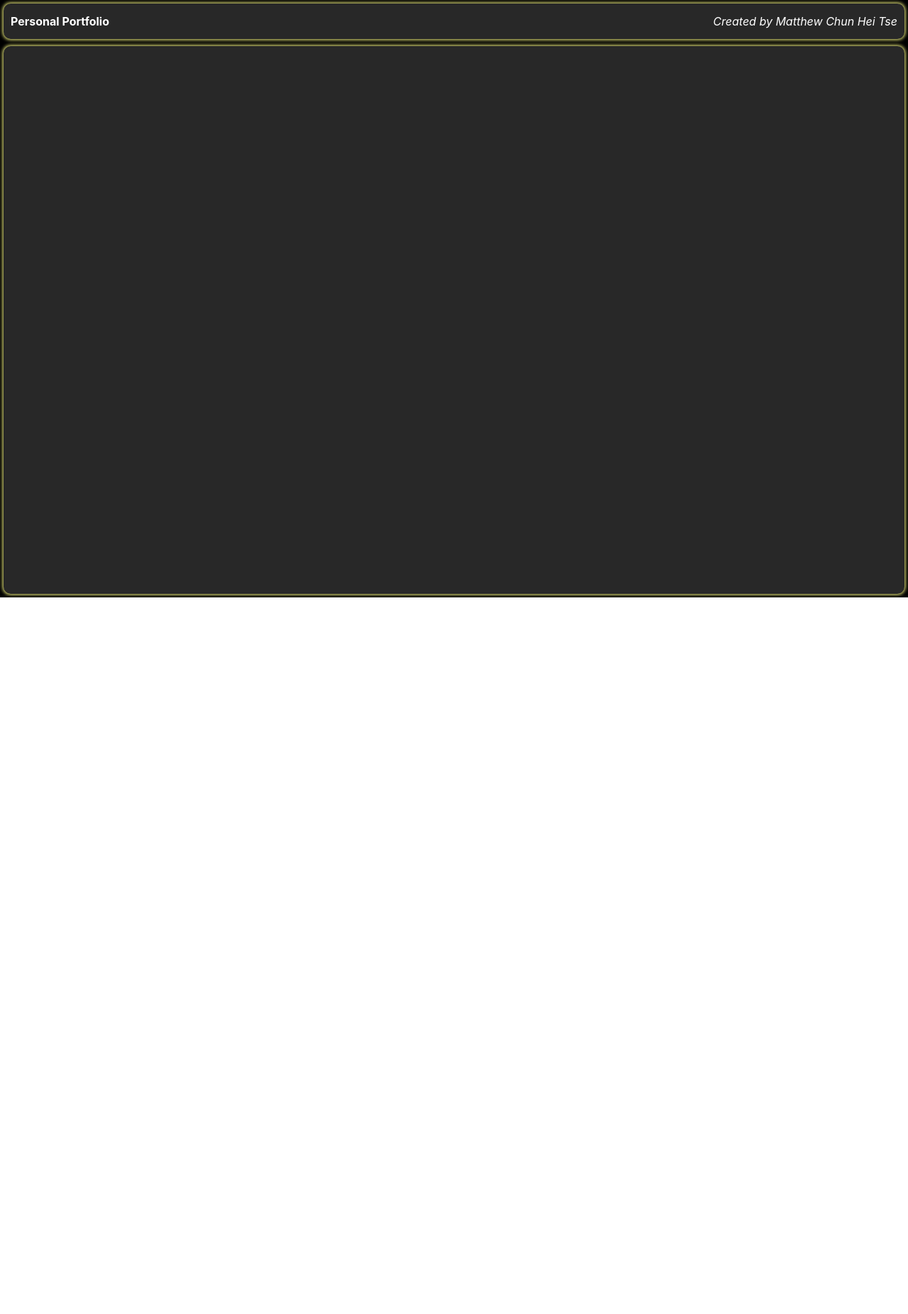
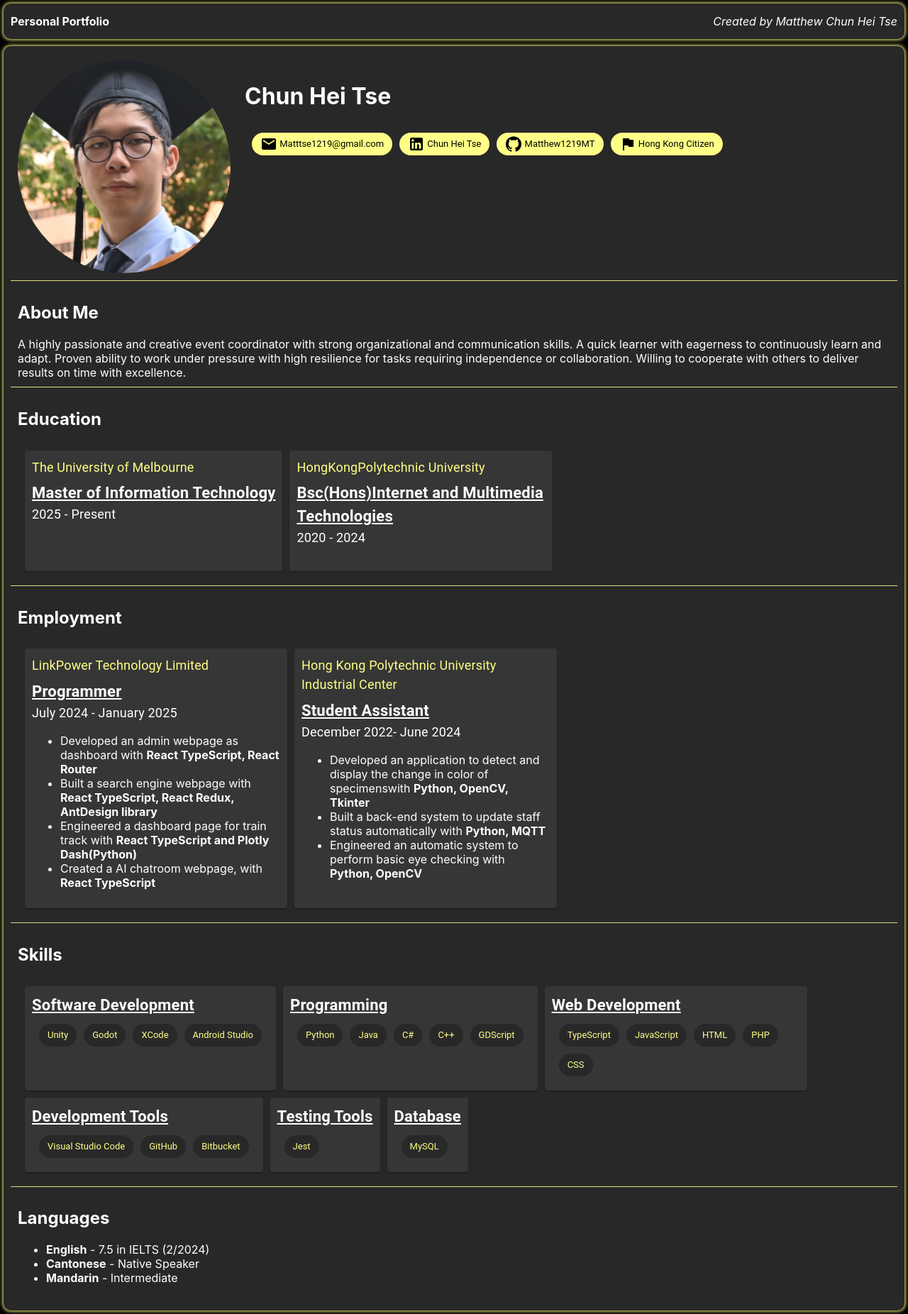
Before and after one commit to Matthew1219MT/Portfolio, a React (Create React App) app: page /#/about-me in a window 1280 px wide. Shown: the whole page at 71% size. Before the commit the page ends 842 px from the top, so only its background shows below. Built offline with nearby package versions, Linux system fonts and the light colour scheme.

Commit message:
Project Taggings and Debug

```diff
--- a/src/components/AboutMe.css
+++ b/src/components/AboutMe.css
@@ -23,9 +23,8 @@
     background-color: var(--light-yellow) !important;
 }
 
-.about-me-skill-chip {
-    color: var(--light-yellow)!important;
-    background-color: var(--dark-grey) !important;
+.about-me-chip:hover {
+    box-shadow: 0 0 5px 3px var(--light-yellow) !important;
 }
 
 .about-me-chip-label {
@@ -35,8 +34,9 @@
     align-items: center;
 }
 
-.about-me-chip:hover {
-    box-shadow: 0 0 5px 3px var(--light-yellow) !important;
+.about-me-skill-chip {
+    color: var(--light-yellow)!important;
+    background-color: var(--dark-grey) !important;
 }
 
 .about-me-divider {
--- a/src/components/AboutMe.tsx
+++ b/src/components/AboutMe.tsx
@@ -1,7 +1,7 @@
 import { Avatar, Chip, Divider, Card, Typography, CardContent } from "@mui/material";
 import { message } from "antd";
 import './AboutMe.css';
-import { GitHub, LinkedIn, Mail } from "@mui/icons-material";
+import { Flag, GitHub, LinkedIn, Mail } from "@mui/icons-material";
 import { ReactNode } from "react";
 
 const AboutMe: React.FC = () => {
@@ -56,9 +56,9 @@ const AboutMe: React.FC = () => {
             <Typography gutterBottom sx={{ color: 'white', fontSize: 18 }}>
                 {date}
             </Typography>
-            <Typography gutterBottom sx={{ color: 'white', fontSize: 16 }}>
+            <div style={{ color: 'white', fontSize: '16px'}}>
                 {content}
-            </Typography>
+            </div>
         </Card>);
     }
 
@@ -72,11 +72,11 @@ const AboutMe: React.FC = () => {
             <Typography sx={{ color: 'white', fontSize: 22, fontWeight: 700 }}>
                 <u>{category}</u>
             </Typography>
-            <Typography className="about-me-sub-container">
+            <div className="about-me-container">
                 {skills.map((skill, index)=>{
                     return <Chip className='about-me-skill-chip' label={skill} key={index}/>
                 })}
-            </Typography>
+            </div>
         </Card>);
     }
 
@@ -87,9 +87,10 @@ const AboutMe: React.FC = () => {
             <div className='about-me-sub-container'>
                 <h1>Chun Hei Tse</h1>
                 <div className='about-me-container'>
-                    <Chip className='about-me-chip' label={<div className='about-me-chip-label'><Mail/>&nbsp;Matttse1219@gmail.com</div>} onClick={() => {CopyHandler('Matttse1219@gmail.com')}}></Chip>
-                    <Chip className='about-me-chip' label={<div className='about-me-chip-label'><LinkedIn/>&nbsp;Chun Hei Tse</div>} onClick={() => {window.open('https://www.linkedin.com/in/chun-hei-tse-7a8785300/', "_blank", "noreferrer")}}></Chip>
-                    <Chip className='about-me-chip' label={<div className='about-me-chip-label'><GitHub/>&nbsp;Matthew1219MT</div>} onClick={() => {window.open('https://github.com/Matthew1219MT', "_blank", "noreferrer")}}></Chip>
+                    <Chip className='about-me-chip' label={<div className='about-me-chip-label'><Mail/>&nbsp;Matttse1219@gmail.com</div>} onClick={() => {CopyHandler('Matttse1219@gmail.com')}}/>
+                    <Chip className='about-me-chip' label={<div className='about-me-chip-label'><LinkedIn/>&nbsp;Chun Hei Tse</div>} onClick={() => {window.open('https://www.linkedin.com/in/chun-hei-tse-7a8785300/', "_blank", "noreferrer")}}/>
+                    <Chip className='about-me-chip' label={<div className='about-me-chip-label'><GitHub/>&nbsp;Matthew1219MT</div>} onClick={() => {window.open('https://github.com/Matthew1219MT', "_blank", "noreferrer")}}/>
+                    <Chip className='about-me-chip' label={<div className='about-me-chip-label' onClick={() => {messageApi.open({ type: 'info', content: 'Hello ! 你食咗飯未 ?'});}}><Flag/>&nbsp;Hong Kong Citizen</div>}/>
                 </div>
             </div>
         </div>
--- a/src/components/AcademicProjects.css
+++ b/src/components/AcademicProjects.css
@@ -14,10 +14,27 @@
 
 .academic-projects-card {
     width: 350px;
-    height: 250px;
+    min-height: 250px;
     background-color: var(--grey) !important;
 }
 
 .academic-projects-card:hover {
     box-shadow: 0 0 5px 3px var(--light-yellow) !important;
 }
+
+.academic-projects-chip-container {
+    display: flex;
+    flex-direction: row;
+    flex-wrap: wrap;
+    gap: 10px;
+}
+
+.academic-projects-divider {
+    margin: 20px 0px 20px 0px;
+    background-color: var(--light-yellow);
+}
+
+.academic-projects-tool-chip, .academic-projects-language-chip {
+    color: var(--light-yellow)!important;
+    background-color: var(--dark-grey)!important;
+}
--- a/src/components/Foundation.tsx
+++ b/src/components/Foundation.tsx
@@ -1,4 +1,4 @@
-import { BrowserRouter, Routes, Route, createBrowserRouter, RouterProvider, useNavigate } from "react-router-dom";
+import { HashRouter, Routes, Route, useNavigate } from "react-router-dom";
 import AcademicProjects from "./AcademicProjects";
 import './Foundation.css';
 import ProjectShowcase from "./ProjectShowcase";
@@ -15,16 +15,16 @@ const Foundation: React.FC = () => {
                 <i>Created by Matthew Chun Hei Tse</i>
             </div>
             <div className='foundation-body'>
-                <BrowserRouter basename="Portfolio">
+                <HashRouter>
                     <Routes>
                         <Route path="/" element={<Homepage/>}/>
                         <Route path="/about-me" element={<AboutMe/>}/>
                         <Route path="/academic-projects" element={<AcademicProjects/>}/>
                         {ProjectsInfo.map((project, index) => {
-                            return <Route key={index} path={`/academic-projects${project.path}`} element={<ProjectShowcase title={project.title} video={project.video} content={project.content}/>}></Route>
+                            return <Route key={index} path={`/academic-projects${project.path}`} element={<ProjectShowcase project={project}/>}></Route>
                         })}
                     </Routes>
-                </BrowserRouter>
+                </HashRouter>
             </div>
         </div>
     )
--- a/src/components/ProjectShowcase.css
+++ b/src/components/ProjectShowcase.css
@@ -19,6 +19,7 @@
     flex: 3;
     display: flex;
     flex-direction: column;
+    gap: 20px;
 }
 
 .project-showcase-video-player {
@@ -34,7 +35,7 @@
 
 .project-showcase-project-card {
     width: 100%;
-    height: 250px ;
+    min-height: 250px ;
     background-color: var(--grey) !important;
 }
 
@@ -43,7 +44,26 @@
 }
 
 .project-showcase-title {
-    border-top: 1px solid var(--light-yellow);
-    border-bottom: 1px solid var(--light-yellow);
-    padding: 10px 0px 10px 0px;
+    font-size: 36px;
+    font-weight: bold;
 }
+
+.project-showcase-divider {
+    margin: 20px 0px 20px 0px;
+    background-color: var(--light-yellow);
+}
+
+.project-showcase-tag-list {
+    display: flex;
+    flex-direction: row;
+    gap: 5px;
+}
+
+.project-showcase-tool-chip, .project-showcase-language-chip {
+    color: black !important;
+    background-color: var(--light-yellow)!important;
+}
+
+.project-showcase-tool-chip:hover, .project-showcase-language-chip:hover {
+    box-shadow: 0 0 5px 3px var(--light-yellow) !important;
+}
--- a/src/resources/ProjectInfo.json
+++ b/src/resources/ProjectInfo.json
@@ -1,79 +1,101 @@
 [
     {
         "path": "/driving-simulator",
-        "title": "Master Drive",
+        "title": "Master Drive - 3D Driving Simulator",
         "video": "https://youtu.be/9y5wvXi1GQc",
         "content": "Thie is a multiplayer driving simulator",
-        "img": "DriveMaster.png"
+        "img": "DriveMaster.png",
+        "tools": ["Godot", "GitHub"],
+        "languages": ["GDScript"]
     },
     {
         "path": "/study-war",
-        "title": "Study War",
+        "title": "Study War - 2D Rougelike game",
         "video": "https://youtu.be/atSQNczFSOY",
         "content": "This is a Rougelike game",
-        "img": "StudyWar.png"
+        "img": "StudyWar.png",
+        "tools": ["Unity", "VS Code"],
+        "languages": ["C#"]
     },
     {
         "path": "/library-admin-system",
         "title": "Library Management System",
         "video": "https://youtu.be/8bH0QCbVa1Y",
         "content": "This is a Library Management System, written in Java and OOP",
-        "img": "LibraryManagementSystem.png"
+        "img": "LibraryManagementSystem.png",
+        "tools": ["Eclipse"],
+        "languages": ["Java"]
     },
     {
         "path": "/online-lost-and-found-system",
         "title": "Online Lost and Found System",
         "video": "https://youtu.be/-CQODUmZ-Hs",
         "content": "This is a Online Lost and Found System, written in HTML, PHP, JavaScript and MySQL",
-        "img": "LostAndFound.png"
+        "img": "LostAndFound.png",
+        "tools": ["VS Code"],
+        "languages": ["HTML", "CSS", "PHP", "MySQL", "JavaScript"]
     },
     {
         "path": "/ios-calculator",
         "title": "IOS Calculator",
         "video": "https://youtu.be/UclXB3TGCxk",
         "content": "This is an IOS calculator app, supports binary, decimal and hexdecminal calculation and random value generation ",
-        "img": "IOSCalculator.png"
+        "img": "IOSCalculator.png",
+        "tools": ["XCode"],
+        "languages": ["Swift"]
     },
     {
         "path": "/android-app",
         "title": "Sandbox Mini Game",
         "video": "https://youtu.be/JPNvxK6WqMM",
         "content": "Allows user to insert and delete icons which moves around the screen and bounce back upon hitting the edge of the screen",
-        "img": "AndroidApp.png"
+        "img": "AndroidApp.png",
+        "tools": ["Android Studio"],
+        "languages": ["Java"]
     },
     {
         "path": "/infinity-glass",
         "title": "Infinity-glass PV",
         "video": "https://youtu.be/WjW6a7ZGf7A",
         "content": "This is a promotion video for promoting a conceptial product, the infinity-glass",
-        "img": "InfinityGlasses.png"
+        "img": "InfinityGlasses.png",
+        "tools": ["Davinci Resolve"],
+        "languages": []
     },
     {
         "path": "/welfare-system-of-europe",
         "title": "Welfare System of Europe",
         "video": "https://youtu.be/5QMFE3sMulw",
         "content": "This is a presentation video for an academic project, discussing the welfare system in the West",
-        "img": "WelfareSystem.png"
+        "img": "WelfareSystem.png",
+        "tools": ["Davinci Resolve"],
+        "languages": []
     },
     {
         "path": "/toohak-3D",
         "title": "Toohak 3D",
         "video": "https://youtu.be/6NQb9DSFOFw",
         "content": "This is a 3D Unity game",
-        "img": "Toohak3D.png"
+        "img": "Toohak3D.png",
+        "tools": ["Unity", "VS Code"],
+        "languages": ["C#"]
     },
     {
         "path": "/back-to-the-past",
         "title": "Back To The Past PV",
         "video": "https://youtu.be/lwVbI44llqI",
         "content": "This is a 3D animation, produced in Blender",
-        "img": "BackToThePast.png"
+        "img": "BackToThePast.png",
+        "tools": ["3D Blender", "Davinci Resolve"],
+        "languages": []
     },
     {
         "path": "/cobra-maneuver",
         "title": "Cobra maneuver",
         "video": "https://youtu.be/mwkN7_QfB78",
         "content": "This is a 3D animation, produced in 3DSMax",
-        "img": "CobraManeuver.png"
+        "img": "CobraManeuver.png",
+        "tools": ["3DS Max"],
+        "languages": []
     }
 ]
```
Also changed, not shown: src/components/AcademicProjects.tsx (+13 -3 lines), src/components/ProjectShowcase.tsx (+31 -11 lines), src/components/Utilities.tsx (+8 -16 lines).
